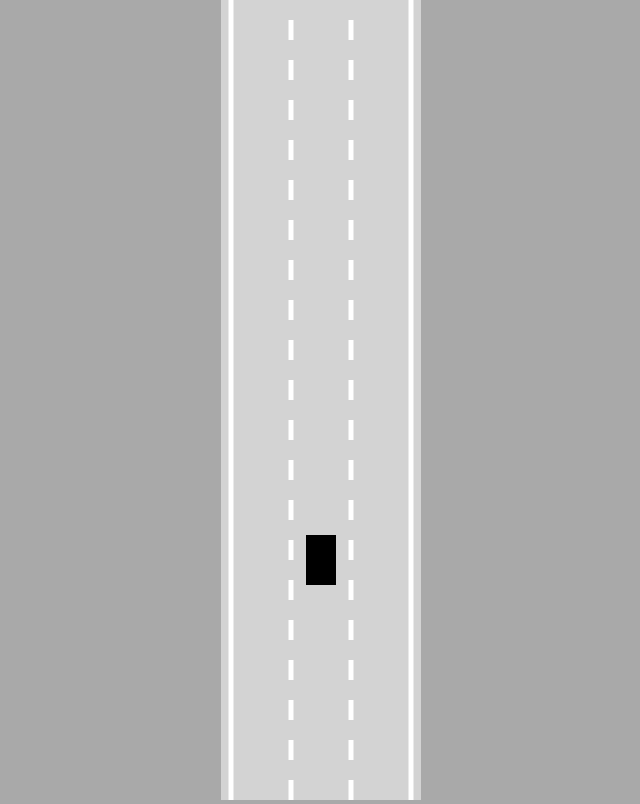
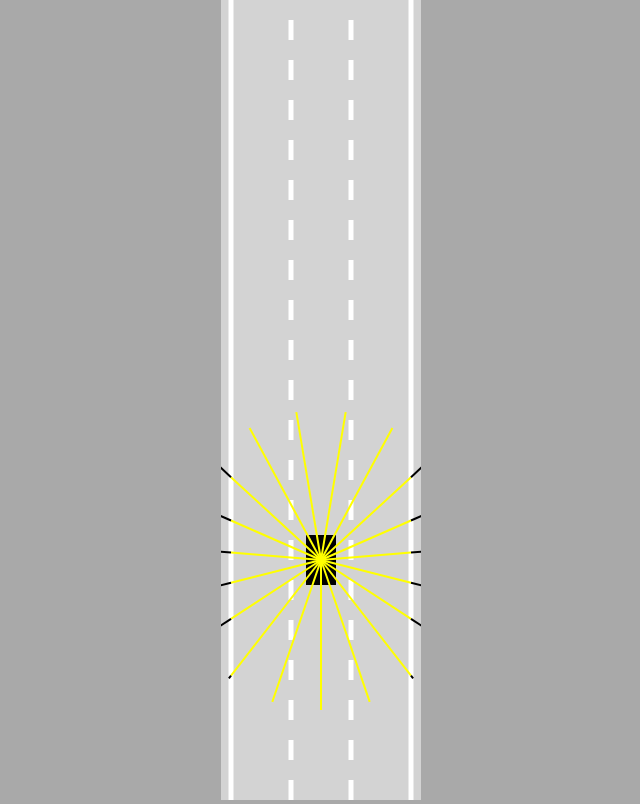
Before and after one commit to Dylki10/AI-Car, a plain HTML site: page index.html in a window 1280 px wide. Shown: the whole page, without its empty margins (319-959 px from the left). Drawn offline with Linux system fonts and the light colour scheme.

Commit message:
added sensors and new getIntersection function in utils

```diff
--- a/car.js
+++ b/car.js
@@ -11,11 +11,13 @@ class Car{
         this.friction=.05;
         this.angle=0;
 
+        this.sensor=new Sensor(this);
         this.controls=new Controls();
     }
 
-    update(){
+    update(roadBorders){
         this.#move();
+        this.sensor.update(roadBorders);
     }
 
     #move(){
@@ -63,6 +65,7 @@ class Car{
         ctx.save();
         ctx.translate(this.x,this.y);
         ctx.rotate(-this.angle);
+
         ctx.beginPath();
         ctx.rect(
             -this.width/2,
@@ -73,5 +76,7 @@ class Car{
         ctx.fill();
 
         ctx.restore();
+
+        this.sensor.draw(ctx);
     }
 }
--- a/index.html
+++ b/index.html
@@ -5,6 +5,7 @@
 </head>
 <body>
     <canvas id="myCanvas"></canvas>
+    <script src="sensor.js"></script>
     <script src="utils.js"></script>
     <script src="car.js"></script>
     <script src="controls.js"></script>
--- a/main.js
+++ b/main.js
@@ -4,12 +4,11 @@ canvas.width=200;
 const ctx = canvas.getContext("2d");
 const road = new Road(canvas.width/2,canvas.width*.9);
 const car = new Car(road.getLaneCenter(1),100,30,50);
-car.draw(ctx);
 
 animate();
 
 function animate(){
-    car.update();
+    car.update(road.borders);
     canvas.height=window.innerHeight;
 
     ctx.save();
--- /dev/null
+++ b/sensor.js
@@ -0,0 +1,99 @@
+class Sensor{
+    constructor(car){
+        this.car=car;
+        this.rayCount=20;
+        this.rayLength=150;
+        this.raySpread=Math.PI*2;
+
+        this.rays=[];
+        this.readings=[];
+
+    }
+
+    update(roadBorders){
+        this.#castRays();
+        this.readings=[];
+        for(let i=0;i<this.rays.length;i++){
+            this.readings.push(
+                this.#getReading(this.rays[i],roadBorders)
+            );
+        }
+    }
+
+    #getReading(ray,roadBorders){
+        let touches=[];
+        for(let i=0;i<roadBorders.length;i++){
+            const touch=getIntersection(
+                ray[0],
+                ray[1],
+                roadBorders[i][0],
+                roadBorders[i][1]
+            );
+            if(touch){
+                touches.push(touch);
+            }
+        }
+
+        if(touches.length==0){
+            return null;
+        }else{
+            const offsets=touches.map(e=>e.offset);
+            const minOffset=Math.min(...offsets);
+            return touches.find(e=>e.offset==minOffset);
+        }
+    }
+
+    #castRays(){
+        this.rays=[];
+        for(let i=0;i<this.rayCount;i++){
+            const rayAngle = lerp(
+                this.raySpread/2,
+                -this.raySpread/2,
+                this.rayCount==1?0.5:i/(this.rayCount-1)
+            )+this.car.angle;
+
+            const start={x:this.car.x, y:this.car.y};
+            const end={
+                x:this.car.x-Math.sin(rayAngle)*this.rayLength, y:this.car.y-Math.cos(rayAngle)*this.rayLength
+            };
+            this.rays.push([start,end]);
+        }
+    }
+
+    draw(ctx){
+        for(let i=0;i<this.rayCount;i++){
+
+            let end=this.rays[i][1];
+            if(this.readings[i]){
+                end=this.readings[i];
+            }
+
+            ctx.beginPath();
+            ctx.lineWidth=2;
+            ctx.strokeStyle="yellow";
+            ctx.moveTo(
+                this.rays[i][0].x,
+                this.rays[i][0].y
+            );
+            ctx.lineTo(
+                end.x,
+                end.y
+            );
+            ctx.stroke();
+
+            ctx.beginPath();
+            ctx.lineWidth=2;
+            ctx.strokeStyle="black";
+            ctx.moveTo(
+                this.rays[i][1].x,
+                this.rays[i][1].y
+            );
+            ctx.lineTo(
+                end.x,
+                end.y
+            );
+            ctx.stroke();
+        }
+    }
+
+}
--- a/utils.js
+++ b/utils.js
@@ -1,3 +1,24 @@
 function lerp(A,B,t){
     return A+(B-A)*t;
 }
+
+function getIntersection(A,B,C,D){
+    const tTop=(D.x-C.x)*(A.y-C.y)-(D.y-C.y)*(A.x-C.x);
+    const uTop=(C.y-A.y)*(A.x-B.x)-(C.x-A.x)*(A.y-B.y);
+    const bottom = (D.y-C.y)*(B.x-A.x)-(D.x-C.x)*(B.y-A.y);
+
+
+    if(bottom!=0){
+        const t=tTop/bottom;
+        const u=uTop/bottom;
+        if(t>=0 && t<=1 && u>=0 && u<=1){
+            return{
+                x:lerp(A.x,B.x,t),
+                y:lerp(A.y,B.y,t),
+                offset:t
+            }
+        }
+    }
+
+    return null;
+}
```
